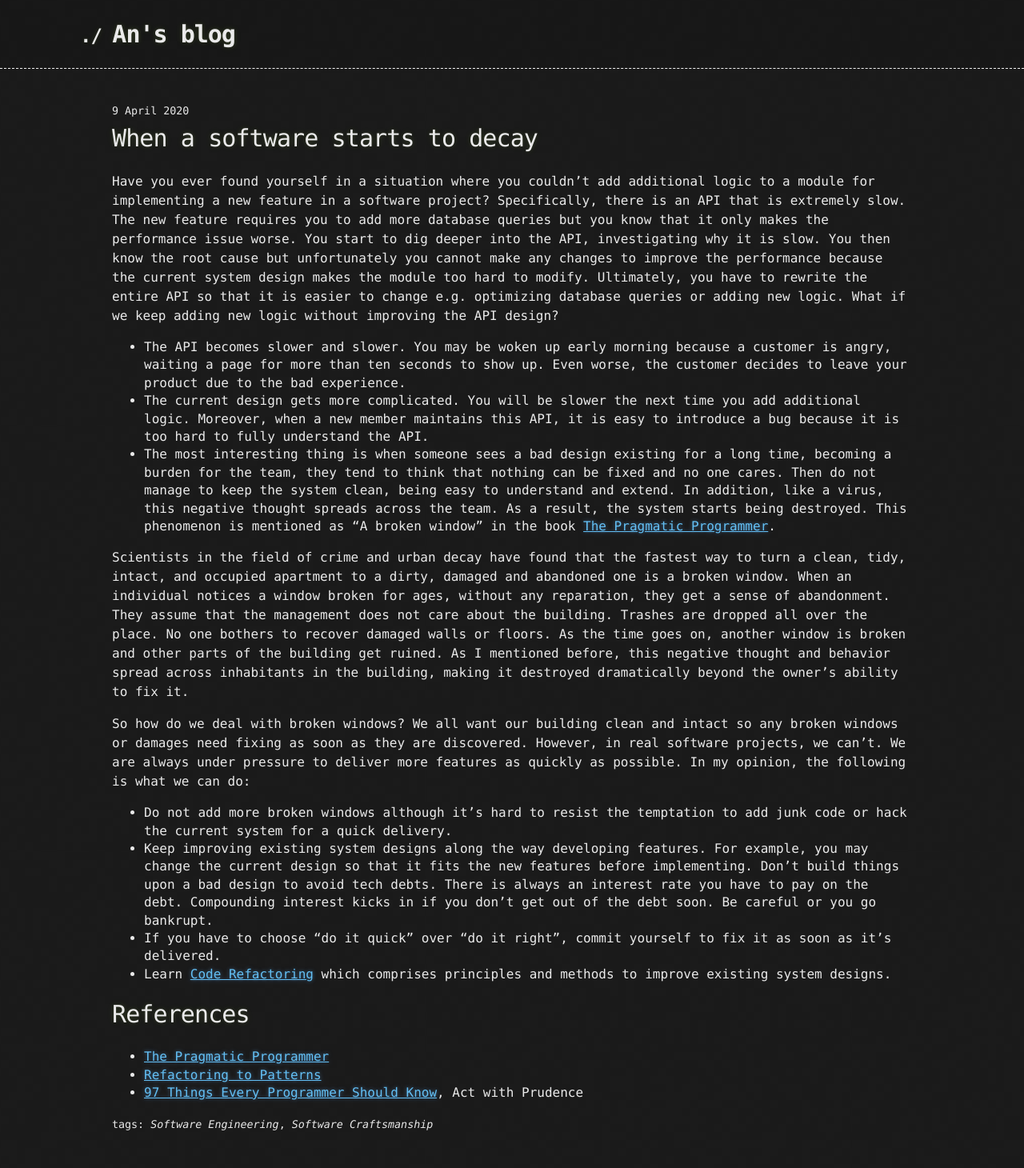
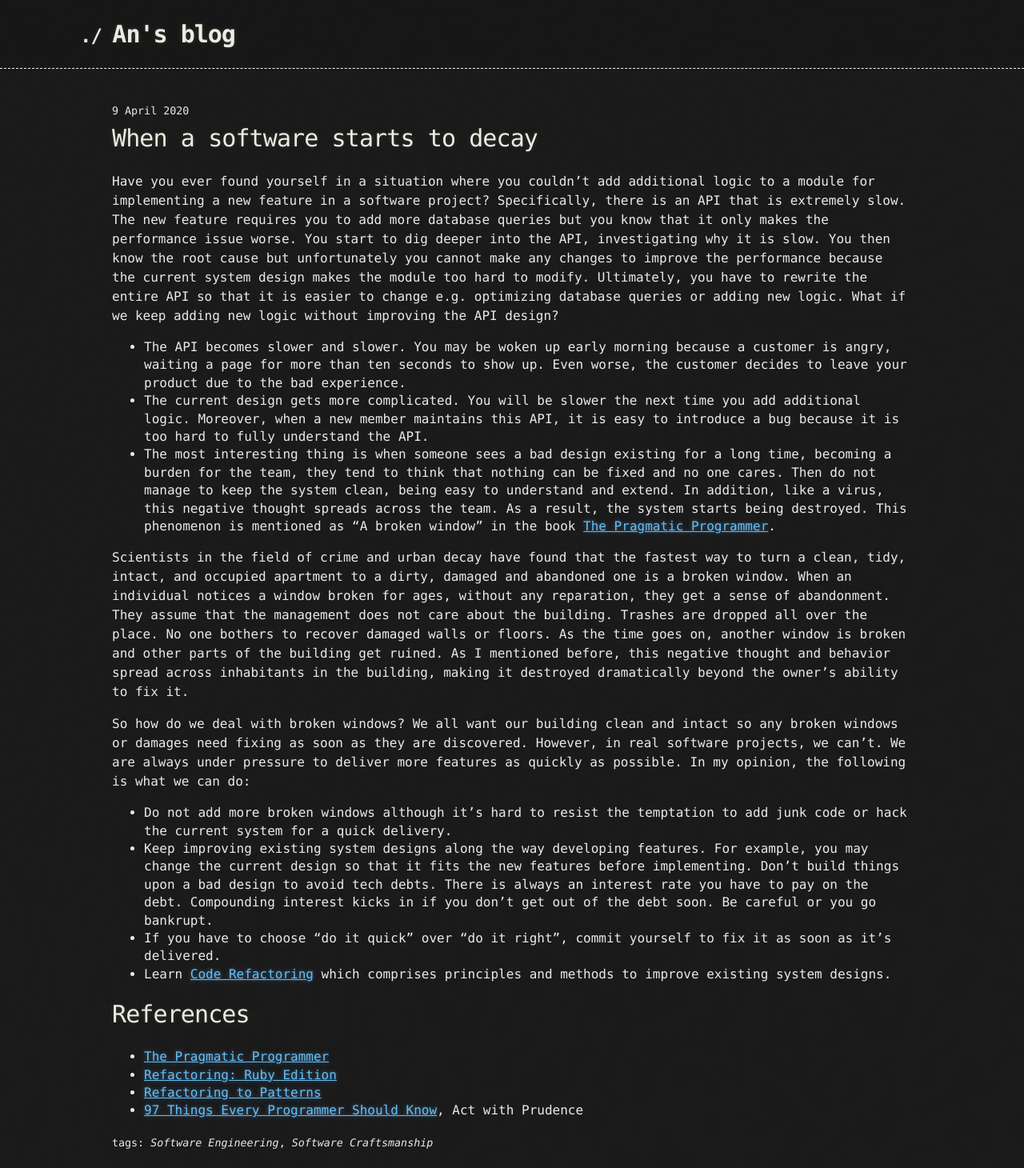
Before and after one commit to anlnt/anlnt.github.io, a Jekyll site: the page built from _posts/2020-04-09-when-a-software-start-to-decay.markdown, in a window 1280 px wide. Shown: the whole page at 80% size. Built offline with Jekyll 4.4.1, drawn with Linux system fonts in a browser that asks for light colours; before the commit the page ends 1437 px from its top, so only the background shows below that.

Commit message:
Update 2020-04-09-when-a-software-start-to-decay.markdown

```diff
--- a/_posts/2020-04-09-when-a-software-start-to-decay.markdown
+++ b/_posts/2020-04-09-when-a-software-start-to-decay.markdown
@@ -21,5 +21,6 @@ So how do we deal with broken windows? We all want our building clean and intact
 # References
 
 - [The Pragmatic Programmer](https://www.amazon.com/Pragmatic-Programmer-special-David-Thomas/dp/0135957052/)
+- [Refactoring: Ruby Edition](https://www.amazon.com/Refactoring-Ruby-Addison-Wesley-Professional/dp/0321984137)
 - [Refactoring to Patterns](https://www.amazon.com/Refactoring-Patterns-Joshua-Kerievsky/dp/0321213351)
 - [97 Things Every Programmer Should Know](https://www.amazon.com/Things-Every-Programmer-Should-Know/dp/0596809484), Act with Prudence
```
